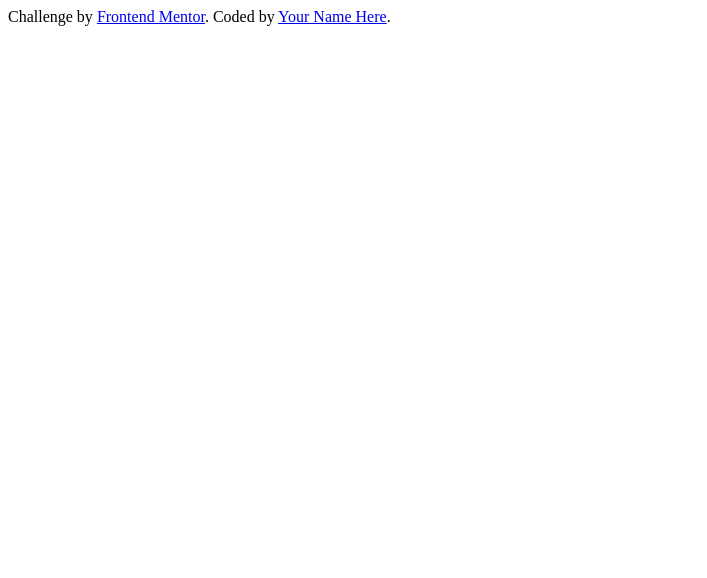
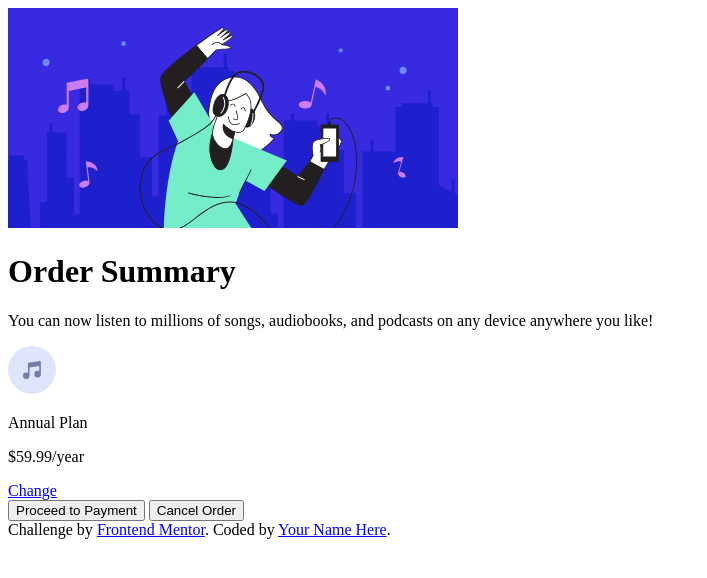
Before and after one commit to anaVitoriaLouro/order-summary-component-main, a plain HTML site: page index.html in a window 1280 px wide. Shown: the whole page, without its empty margins (0-707 px from the left). Drawn offline with Linux system fonts and the light colour scheme.

Commit message:
organizing HTML tags and creating classes

```diff
--- a/index.html
+++ b/index.html
@@ -16,19 +16,26 @@
 </head>
 
 <body>
-  <main>
-    <!-- Order Summary
+  <main class="container">
+    <div class="card">
+      <img src="assets/images/illustration-hero.svg" alt="illustration of woman listening music">
 
-    You can now listen to millions of songs, audiobooks, and podcasts on any
-    device anywhere you like!
+      <h1 class="title">Order Summary</h1>
 
-    Annual Plan
-    $59.99/year
+      <p class="product-description">You can now listen to millions of songs, audiobooks, and podcasts on any
+        device anywhere you like!</p>
 
-    Change
+      <div class="user-plan">
+        <img src="assets/images/icon-music.svg" alt="Music icon">
+        <p class="user-plan-type">Annual Plan</p>
+        <p class="plan-price">$59.99/year</p>
 
-    Proceed to Payment
-    Cancel Order -->
+        <a href="#">Change</a>
+      </div>
+
+      <button class="pay-button">Proceed to Payment</button>
+      <button class="cancel-button">Cancel Order</button>
+    </div>
   </main>
 
   <footer>
```
